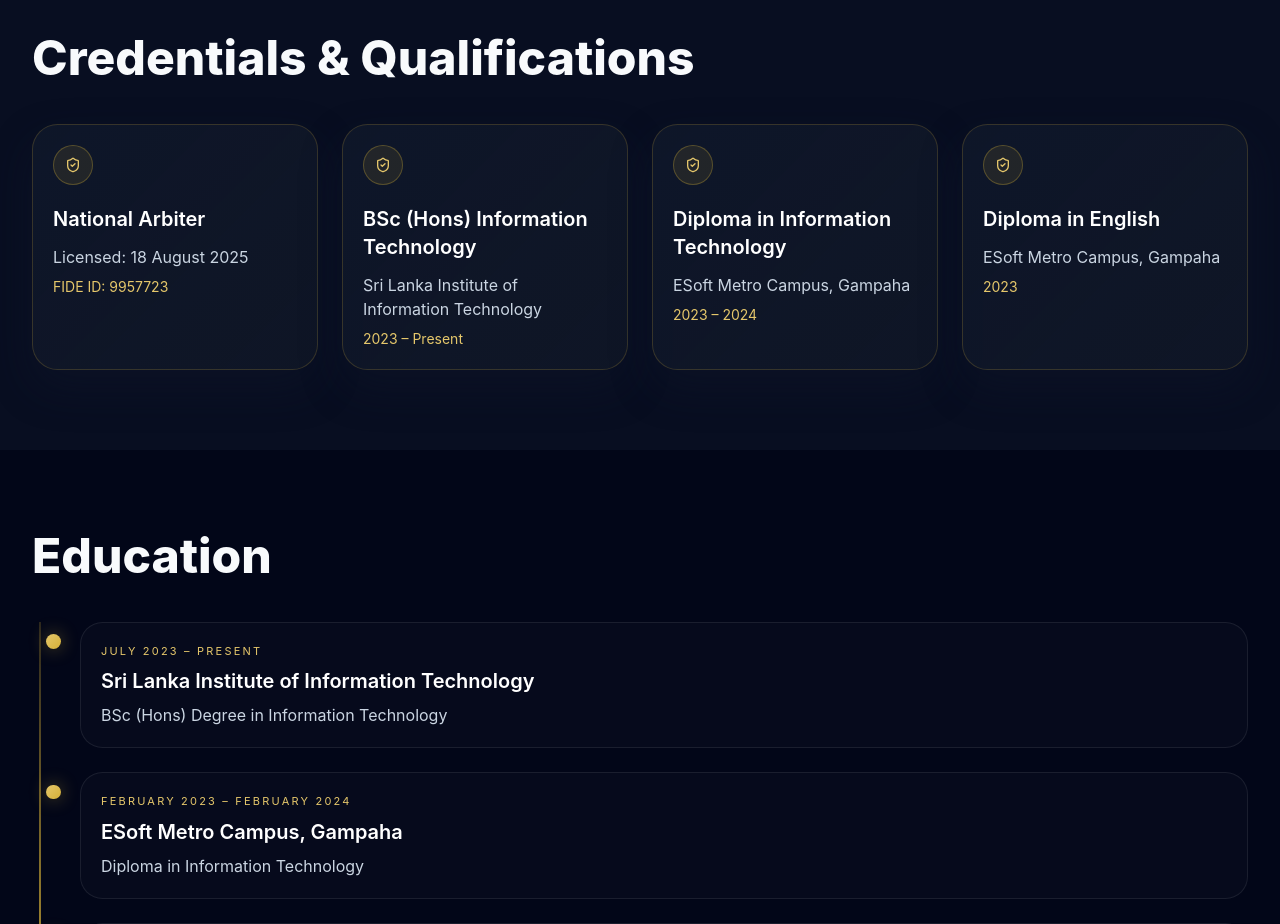
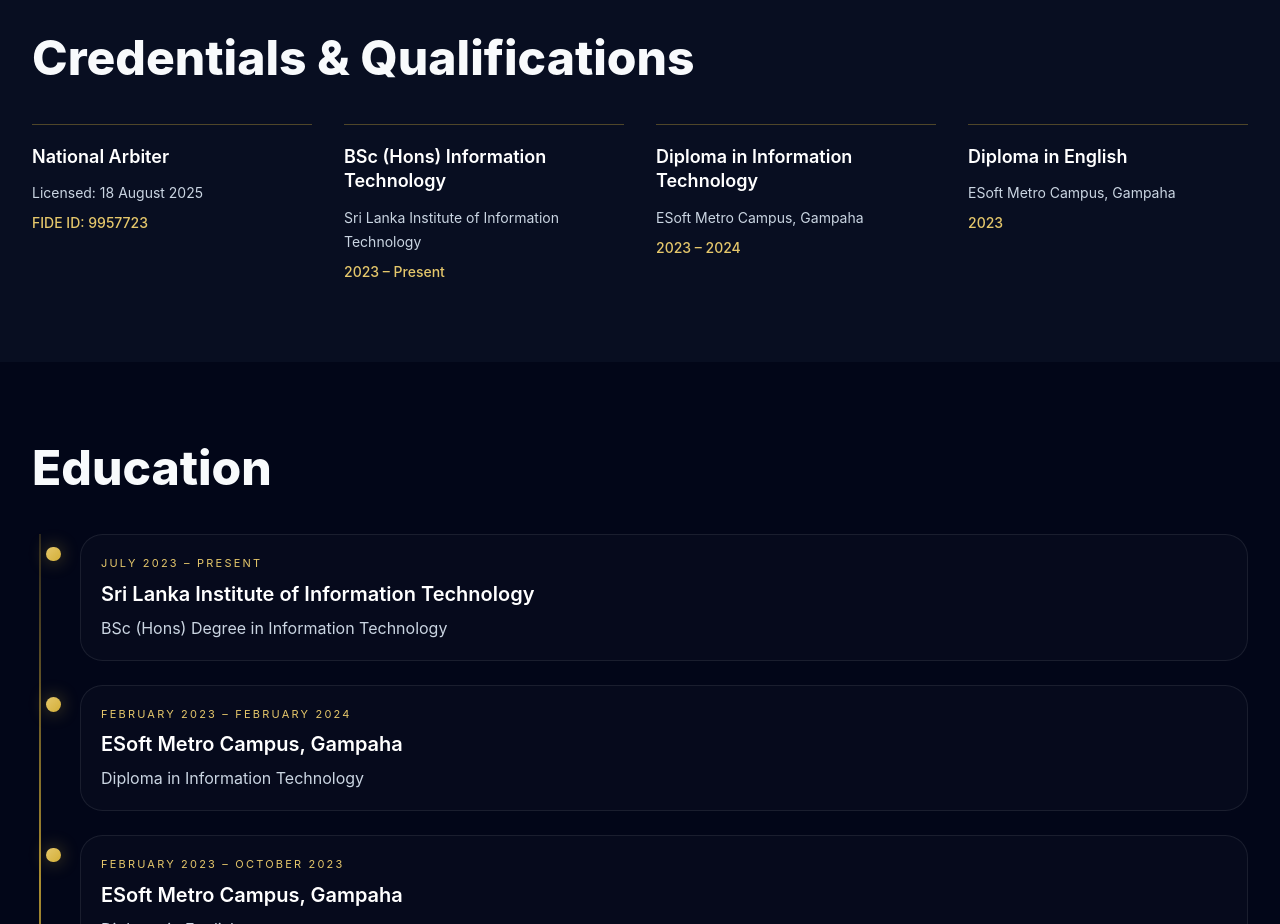
Before and after one commit to LihiniAthukorala/Portfolio, a React (Vite) app: page / in a window 1280 px wide. Shown: the part 3640-4564 px from the top of the page. Built offline with nearby package versions, Linux system fonts and the light colour scheme.

Commit message:
CredentialCard layout for improved readability and styling

```diff
--- a/src/App.tsx
+++ b/src/App.tsx
@@ -461,7 +461,7 @@
               <h3 className="section-title">Credentials & Qualifications</h3>
             </div>
 
-            <div className="grid gap-6 md:grid-cols-2 xl:grid-cols-4">
+            <div className="grid gap-x-8 gap-y-10 md:grid-cols-2 xl:grid-cols-4">
               <CredentialCard title="National Arbiter" detail="Licensed: 18 August 2025" meta="FIDE ID: 9957723" />
               <CredentialCard title="BSc (Hons) Information Technology" detail="Sri Lanka Institute of Information Technology" meta="2023 – Present" />
               <CredentialCard title="Diploma in Information Technology" detail="ESoft Metro Campus, Gampaha" meta="2023 – 2024" />
@@ -766,14 +766,11 @@
 
 function CredentialCard({ title, detail, meta }: CredentialCardProps) {
   return (
-    <div className="rounded-[1.6rem] border border-[#D4AF37]/20 bg-[linear-gradient(135deg,_rgba(15,23,42,0.92),_rgba(17,24,39,0.8))] p-5 shadow-[0_18px_40px_rgba(15,23,42,0.45)]">
-      <div className="flex h-10 w-10 items-center justify-center rounded-full border border-[#D4AF37]/30 bg-[#D4AF37]/10 text-[#E5C76B]">
-        <ShieldCheck className="h-4 w-4" />
-      </div>
-      <h4 className="mt-5 text-xl font-semibold text-white">{title}</h4>
-      <p className="mt-3 text-slate-300">{detail}</p>
-      <p className="mt-2 text-sm text-[#E5C76B]">{meta}</p>
-    </div>
+    <article className="border-t border-[#D4AF37]/35 pt-5">
+      <h4 className="text-lg font-semibold leading-snug text-white">{title}</h4>
+      <p className="mt-3 text-sm leading-6 text-slate-300">{detail}</p>
+      <p className="mt-2 text-sm font-medium text-[#E5C76B]">{meta}</p>
+    </article>
   );
 }
 
```
